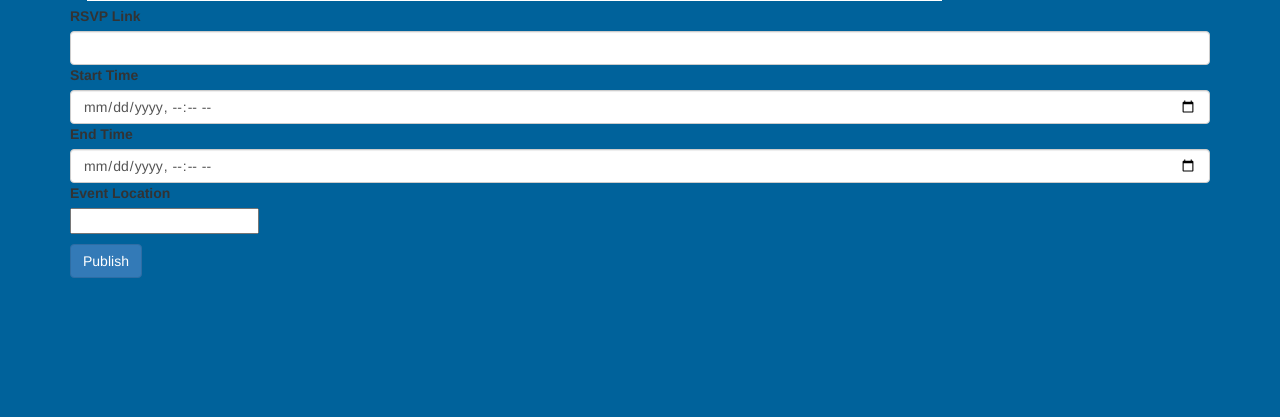
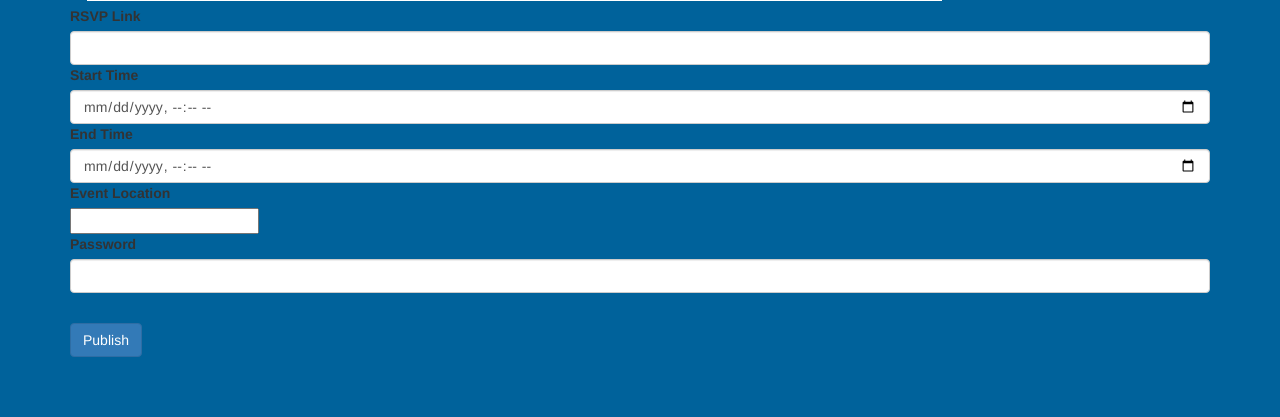
Before and after one commit to RealGenius1/IEEE-ONU, a Node server app: page /compose in a window 1280 px wide. Shown: the part 1354-1771 px from the top of the page. Before the commit the page ends 1632 px from the top, so only its background shows below. Run offline with Node 20, Linux system fonts and the light colour scheme; some libraries are stand-ins or nearby versions.

Commit message:
basic password protection
There is now a password required to submit to the database

```diff
--- a/app.js
+++ b/app.js
@@ -1,6 +1,7 @@
 //jshint esversion:6
 
 const express = require("express");
+const alert = require("alert");
 const bodyParser = require("body-parser");
 const ejs = require("ejs");
 const _ = require("lodash");
@@ -9,8 +10,9 @@ const mongoose = require("mongoose");
 require("dotenv").config();
 
 
+
 const db_password = process.env.DB_PASSWORD;
-
+const password = process.env.PASSWORD;
 
 const app = express();
 app.locals._ = _
@@ -58,6 +60,7 @@ app.get("/compose", (req, res) => {
 
 app.post("/compose", (req, res) => {
   //{postTitle: req.body.postTitle, postBody: req.body.postBody}
+  if(req.body.password == password){
     const post = new Post({
       eventTitle: req.body.eventTitle,
       eventDescription: req.body.eventDescription,
@@ -72,6 +75,10 @@ app.post("/compose", (req, res) => {
         res.redirect("/");
       }
     });
+  } else {
+    alert.toast("Invalid password");
+    res.redirect("/");
+  }
 })
 
 app.get("/posts/:postId", (req, res) => {
--- a/package.json
+++ b/package.json
@@ -9,6 +9,7 @@
   "author": "",
   "license": "ISC",
   "dependencies": {
+    "alert": "^6.0.2",
     "body-parser": "^1.18.3",
     "dotenv": "^17.2.3",
     "ejs": "^2.6.1",
--- a/views/compose.ejs
+++ b/views/compose.ejs
@@ -38,5 +38,9 @@
     <input class="text" name="eventLocation" class="form-control">
     <br>
 
+    <label class="form-label">Password</label> <br>
+    <input type="password" name="password" class="form-control">
+    <br>
+
     <button type="submit" class="btn btn-primary publish">Publish</button>
 </form>
```
Also changed, not shown: 1 other file. Lines whose indentation alone changed are shown as unchanged.
